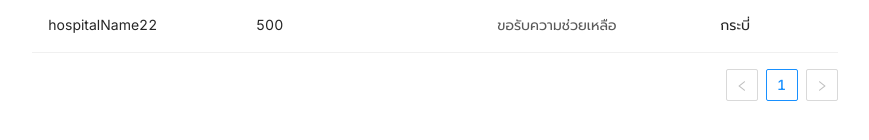
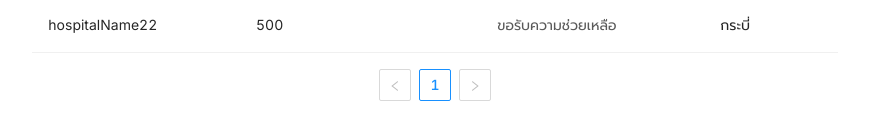
Before and after one commit to tepzilon/covid-19-sos-frontend, a Next.js app: page /requests in a window 1280 px wide. Shown: the part 312-452 px from the top of the page, without its empty margins (205-1074 px from the left). Built offline with nearby package versions, Linux system fonts and the light colour scheme.

Commit message:
fix(requests): center pagination

```diff
--- a/components/requests/requestsTable/requestsTable.jsx
+++ b/components/requests/requestsTable/requestsTable.jsx
@@ -13,7 +13,7 @@ import {
   updateModalRequestKey,
   toggleModalShow,
 } from "../../../store/requests/requests.actions";
-import { requestField, requestFieldLabel } from "../../../types";
+import { requestField, requestFieldLabel, backgroundColours } from "../../../types";
 
 const RequestsTable = ({ filter, requestsValue, updateModalRequestKey, toggleModalShow }) => {
   const columns = [
@@ -62,6 +62,7 @@ const RequestsTable = ({ filter, requestsValue, updateModalRequestKey, toggleMod
           toggleModalShow();
         },
       })}
+      pagination={{position: ['bottomCenter']}}
     />
   );
 };
```
